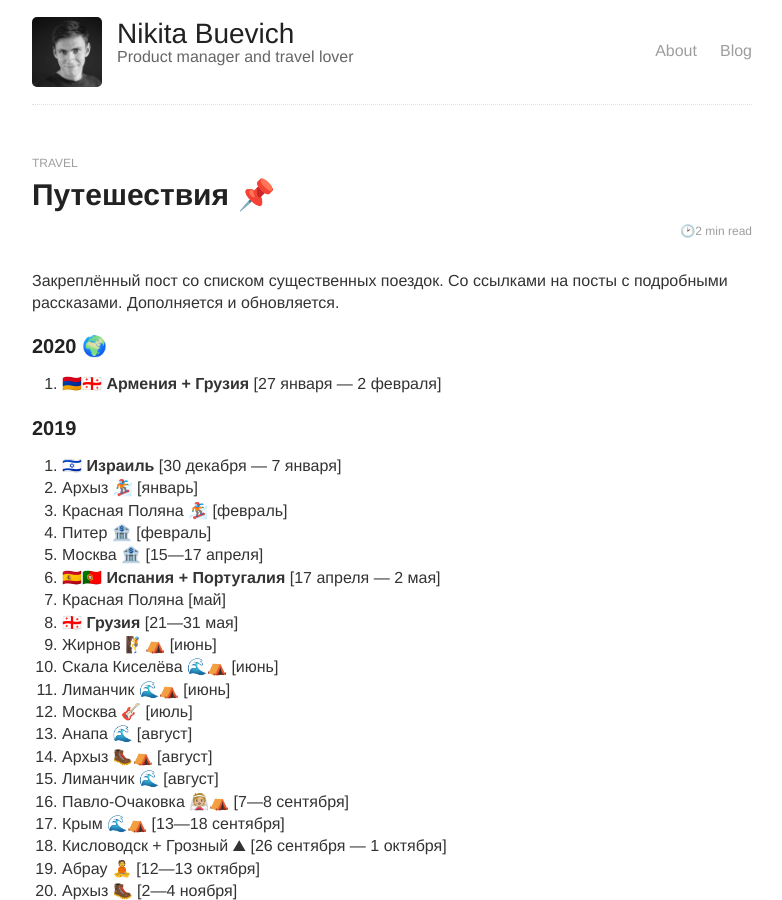
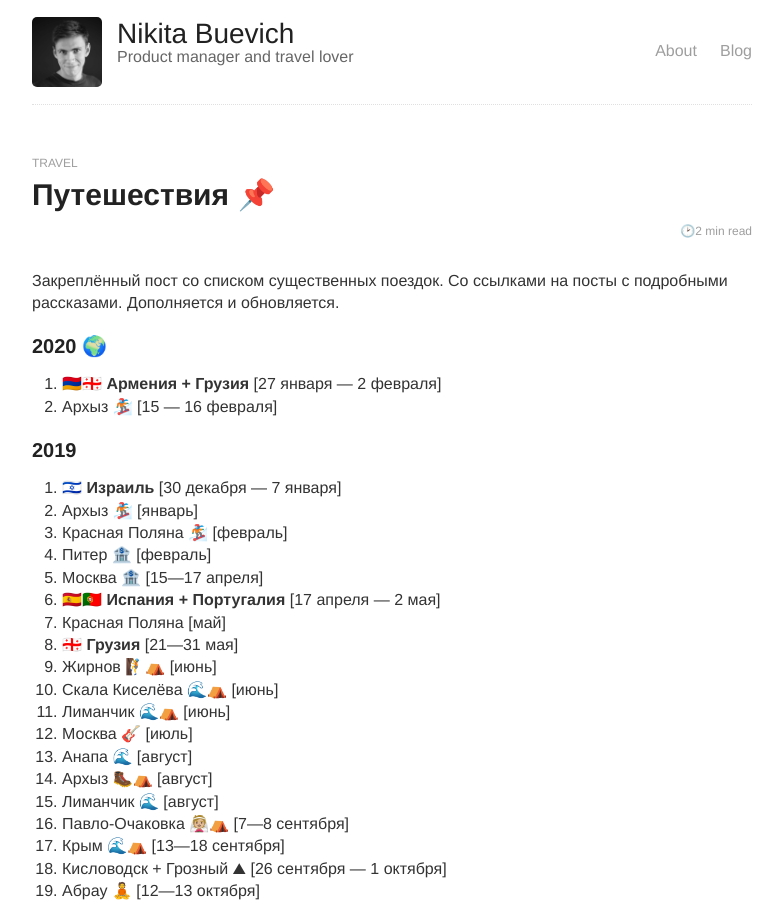
Before and after one commit to sombro/nbuevich.com, a Jekyll site: the page built from blog/_posts/2099-12-15-travel.md, in a window 1280 px wide and 900 px high. Shown: the whole window, without its empty margins (248-1030 px from the left). Built offline with Jekyll 4.4.1, drawn with Linux system fonts in a browser that asks for light colours.

Commit message:
Ya webmaster and travel update

```diff
--- a/_includes/meta.html
+++ b/_includes/meta.html
@@ -11,6 +11,8 @@
     <meta property="og:description" content="{{ site.description }}" />
     {% endif %}
     <meta name="author" content="{{ site.name }}" />
+
+    <meta name="yandex-verification" content="479b209640d44267" />
 
     {% if page.title %}
     <meta property="og:title" content="{{ page.title }}" />
--- a/blog/_posts/2099-12-15-travel.md
+++ b/blog/_posts/2099-12-15-travel.md
@@ -12,6 +12,7 @@ tags: [travel, pinned_post]
 
 <ol>
     <li>🇦🇲🇬🇪 <b>Армения + Грузия</b> [27 января — 2 февраля]</li>
+    <li>Архыз 🏂 [15 — 16 февраля]</li>
 </ol>
 
 ## <span id="2019">2019</span> ##
```
